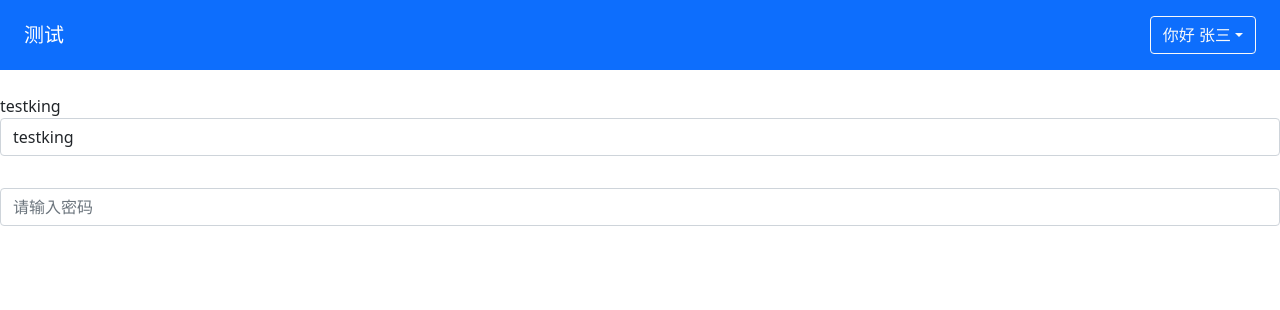
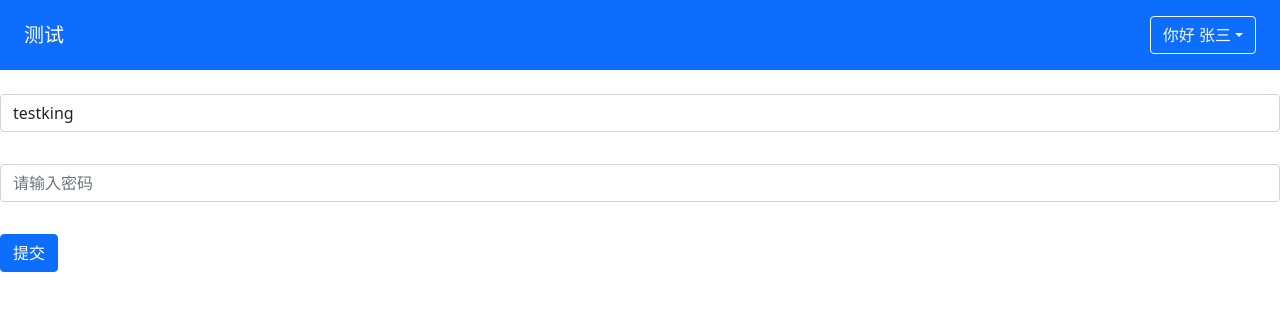
Before and after one commit to wang-yi-bit64/my-zhehu, a Vue app: page / in a window 1280 px wide. Shown: the top 310 px of the page. Built offline with nearby package versions, Linux system fonts and the light colour scheme.

Commit message:
validateform调整 添加 默认插槽和 submit插槽

```diff
--- a/src/App.vue
+++ b/src/App.vue
@@ -6,16 +6,34 @@
       v-if="0"
       :list="list"
     />
-    <ValidateForm />
+    <ValidateForm>
+      <div class="mb-3">
+        <ValidateInput
+          :rules="emailRules"
+          v-model="emaidVal"
+          placeholder="请输入邮箱"
+          type="text"
+        />
+      </div>
+      <div class="mb-3">
+        <ValidateInput
+          :rules="passwordRules"
+          v-model="passwordVal"
+          placeholder="请输入密码"
+          type="password"
+        />
+      </div>
+    </ValidateForm>
   </div>
 </template>
 
 <script lang="ts">
-import { defineComponent } from 'vue';
+import { defineComponent, ref } from 'vue';
 import "bootstrap/dist/css/bootstrap.min.css";
 import GlobalHeader, { UserProps } from "./components/GlobalHeader.vue";
 import ColumnList, { ColumnProps } from "./components/ColumnList.vue";
 import ValidateForm from "./components/ValidateForm.vue";
+import ValidateInput, { RulesProps } from './components/ValidateInput.vue'
 const testData: ColumnProps[] = [
   {
     id: 1,
@@ -55,12 +73,28 @@ export default defineComponent({
   components: {
     ColumnList,
     GlobalHeader,
-    ValidateForm
+    ValidateForm,
+    ValidateInput
   },
   setup () {
+    const emaidVal = ref('testking')
+
+    const emailRules:RulesProps = [
+      { type: 'required', message: '电子邮箱不能为空' },
+      { type: 'email', message: '请输入正确电子邮箱格式' }
+    ]
+
+    const passwordVal = ref('')
+    const passwordRules:RulesProps = [
+      { type: 'required', message: '密码不能为空' }
+    ]
     return {
       list: testData,
-      currentUser
+      currentUser,
+      emaidVal,
+      emailRules,
+      passwordVal,
+      passwordRules
     };
   }
 });
--- a/src/components/ValidateForm.vue
+++ b/src/components/ValidateForm.vue
@@ -1,71 +1,36 @@
 
 <template>
   <div class="validate-from">
-    {{ emaidVal }}
-    {{ passwordVal }}
     <form>
-      <div class="mb-3">
-        <ValidateInput
-          :rules="emailRules"
-          v-model="emaidVal"
-          placeholder="请输入邮箱"
-          type="text"
-        />
-      </div>
-      <div class="mb-3">
-        <ValidateInput
-          :rules="passwordRules"
-          v-model="passwordVal"
-          placeholder="请输入密码"
-          type="password"
-        />
+      <slot name="default" />
+      <div
+        class="submit-area"
+        @click.prevent="submitForm"
+      >
+        <slot name="submit">
+          <button
+            type="button"
+            class="btn btn-primary"
+          >
+            提交
+          </button>
+        </slot>
       </div>
     </form>
   </div>
 </template>
 <script lang="ts">
-import { defineComponent, reactive, ref } from "vue";
-import ValidateInput, { RulesProps } from './ValidateInput.vue'
-const emailReg = /^(([^<>()[\]\\.,;:\s@"]+(\.[^<>()[\]\\.,;:\s@"]+)*)|(".+"))@((\[[0-9]{1,3}\.[0-9]{1,3}\.[0-9]{1,3}\.[0-9]{1,3}\])|(([a-zA-Z\-0-9]+\.)+[a-zA-Z]{2,}))$/;
+import { defineComponent } from "vue";
+
 export default defineComponent({
   name: "ValidateForm",
-  components: {
-    ValidateInput
-  },
+  emits: ['form-submit'],
   setup () {
-    const emailRules:RulesProps = [
-      { type: 'required', message: '电子邮箱不能为空' },
-      { type: 'email', message: '请输入正确电子邮箱格式' }
-    ]
-    const emaidVal = ref('testking')
-    const emailRef = reactive({
-      val: "",
-      error: false,
-      message: ""
-    });
-
-    const passwordVal = ref('')
-    const passwordRules:RulesProps = [
-      { type: 'required', message: '密码不能为空' }
-    ]
-    const valiadteEmail = () => {
-      console.log(emailRef.val)
-      if (emailRef.val.trim() === '') {
-        emailRef.error = true
-        emailRef.message = '邮箱不能为空'
-      } else if (!emailReg.test(emailRef.val)) {
-        emailRef.error = true
-        emailRef.message = '邮箱格式不正确'
-      }
-    };
-
+    const submitForm = () => {
+      console.log('submitForm');
+    }
     return {
-      valiadteEmail,
-      emailRef,
-      emailRules,
-      emaidVal,
-      passwordVal,
-      passwordRules
+      submitForm
     };
   }
 });
--- a/src/components/ValidateInput.vue
+++ b/src/components/ValidateInput.vue
@@ -63,7 +63,9 @@ export default defineComponent({
           return passed
         })
         inputRef.error = !allPassed
+        return allPassed
       }
+      return true
     }
     return {
       inputRef,
```
